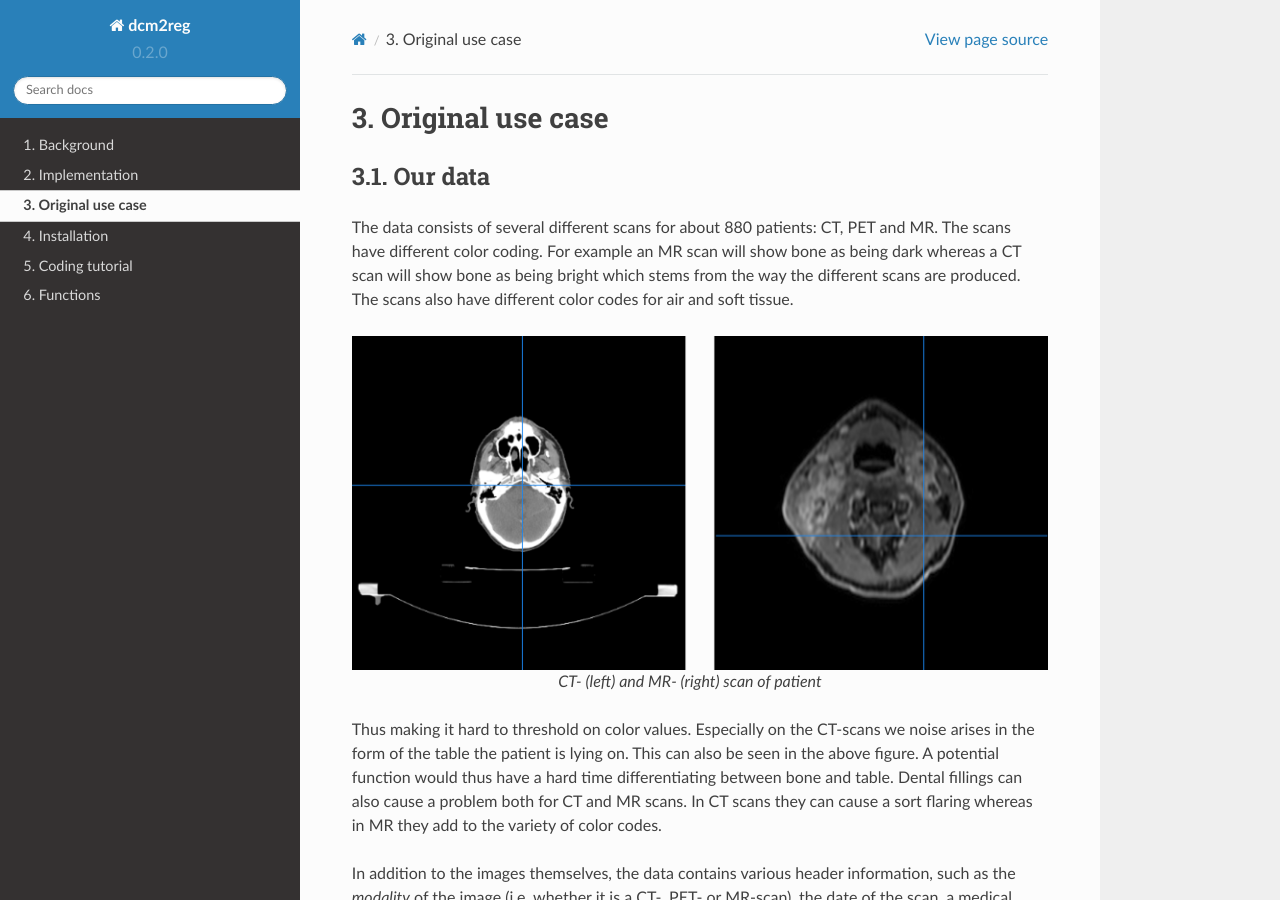
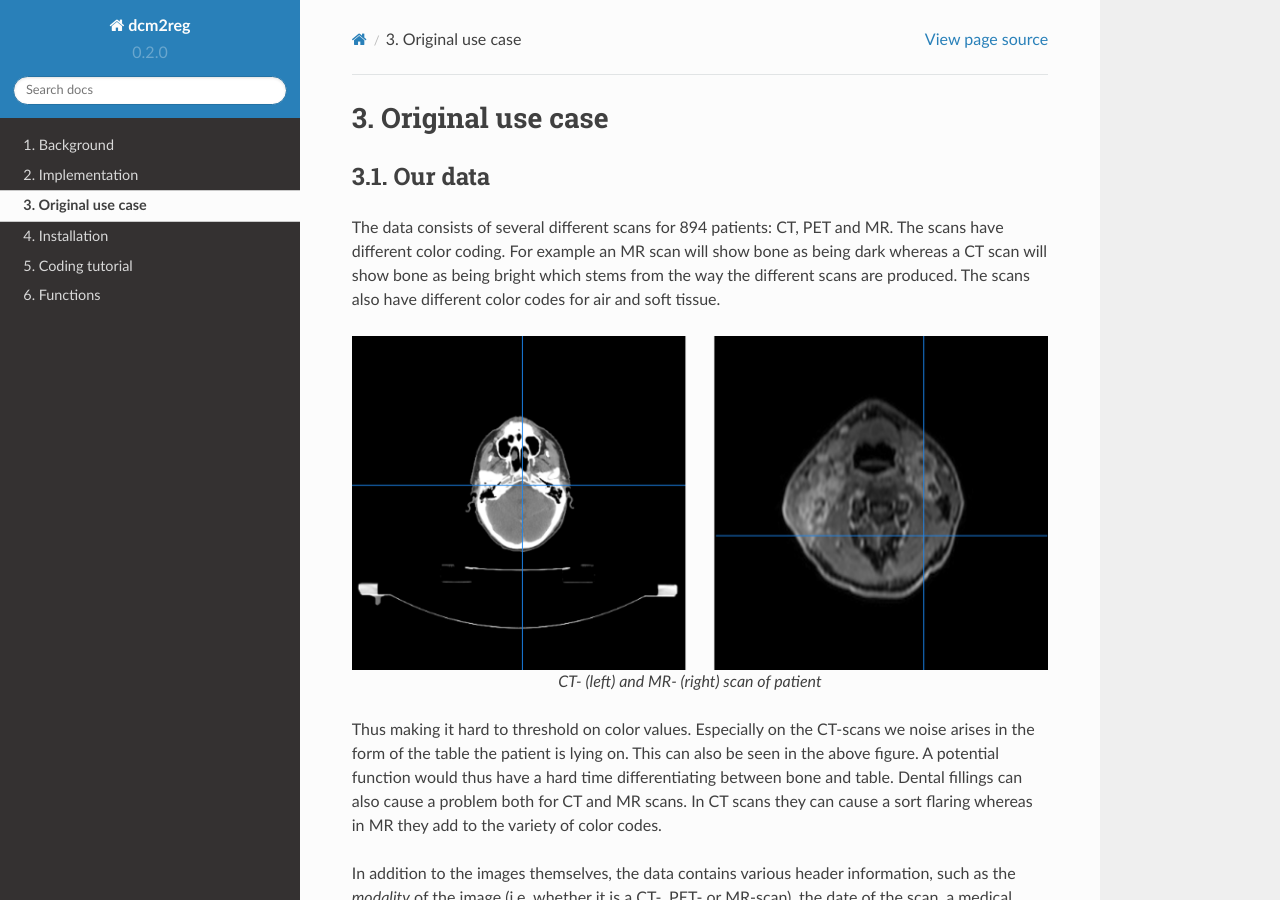
Before and after one commit to Dokkedal/dcm2reg, a Sphinx documentation site: the page built from docs/source/our_use_case.rst, in a window 1280 px wide and 900 px high. Built offline with Sphinx 7.4.7 and the Read the Docs theme 2.0.0, drawn with Linux system fonts in a browser that asks for light colours.

Commit message:
number of patients

```diff
--- a/docs/source/our_use_case.rst
+++ b/docs/source/our_use_case.rst
@@ -9,7 +9,7 @@
     * Levels - color code
     * Noise e.g. table
 
-The data consists of several different scans for about 880 patients: CT, PET and MR.
+The data consists of several different scans for 894 patients: CT, PET and MR.
 The scans have different color coding. For example an MR scan will show bone as being
 dark whereas a CT scan will show bone as being bright which stems from the way the
 different scans are produced. The scans also have different color codes for air and soft tissue.
```
